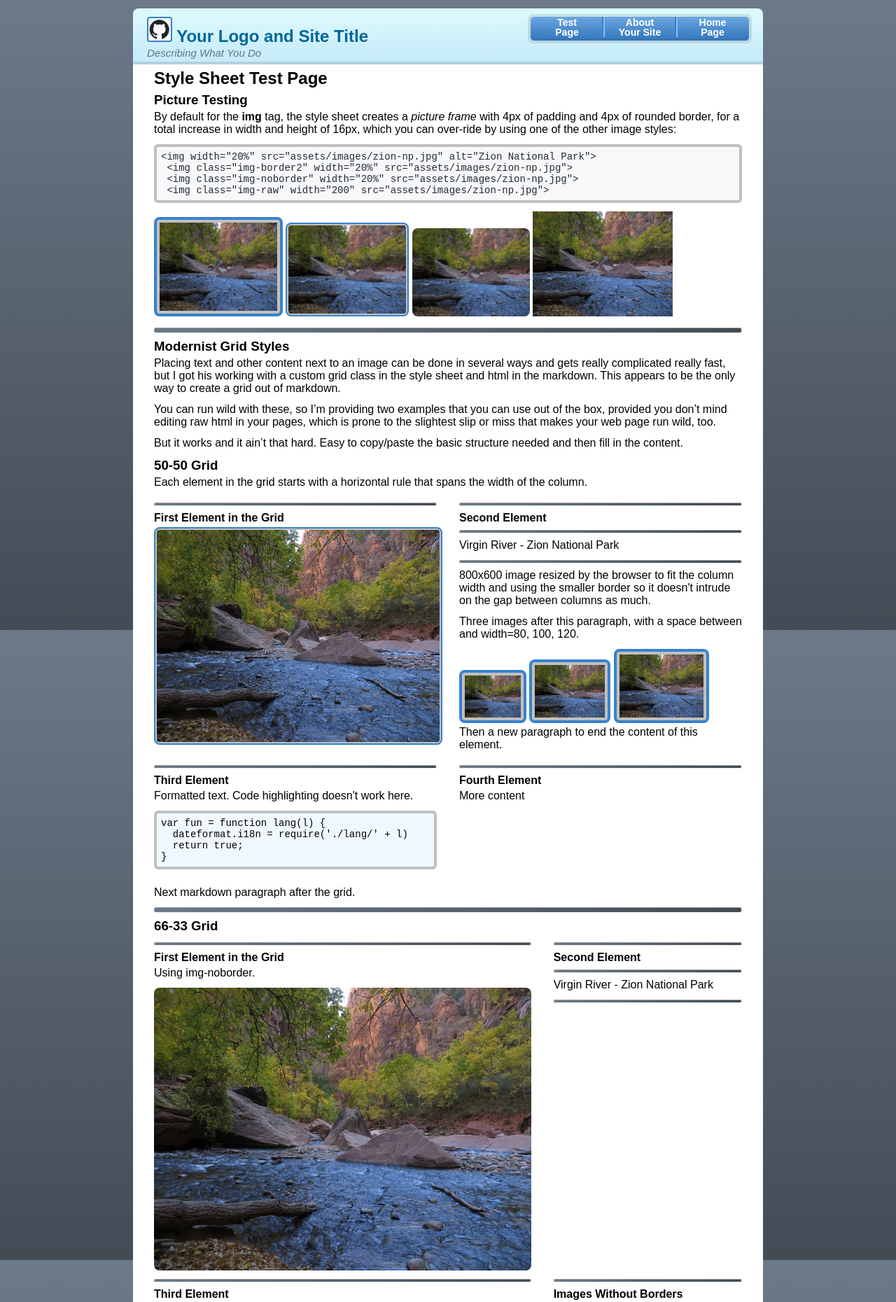
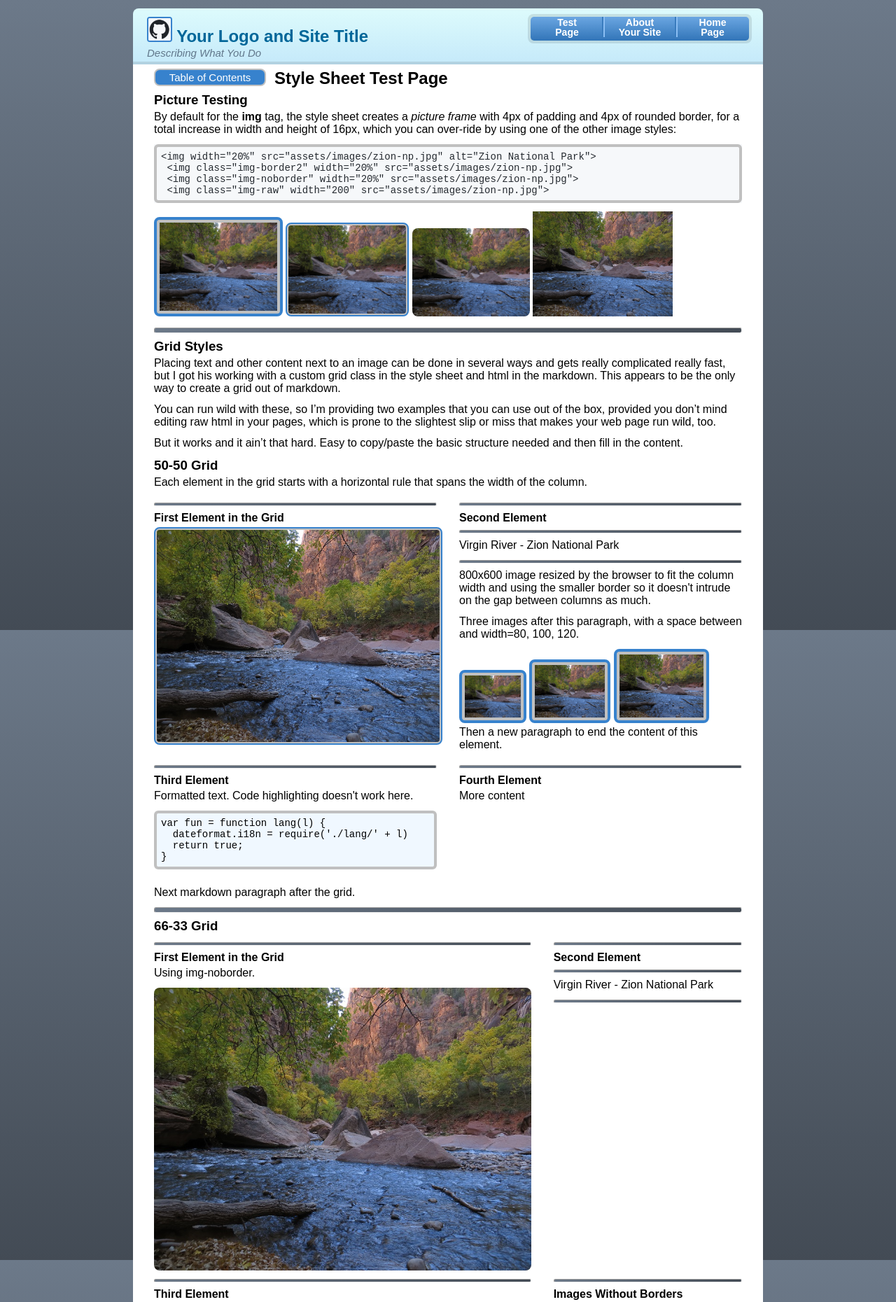
Before and after one commit to TR-Systems/modernist, a Jekyll site: the page built from test.md, in a window 1280 px wide. Shown: the top 1860 px of the page at 70% size. Built offline with Jekyll 4.4.1, drawn with Linux system fonts in a browser that asks for light colours; our own code applies the rules of GitHub Pages for plain Markdown files.

Commit message:
Add Dropdown Table of Contents Button

```diff
--- a/_sass/dropdown.scss
+++ b/_sass/dropdown.scss
@@ -1,13 +1,14 @@
 /* Dropdown Link Button for TOC or NAV */
 /* https://www.w3schools.com/howto/howto_js_dropdown.asp */
 .dropbtn {
+  width: 160px;
   background-color: #3782CD; /* 3498DB; */
   color: white;
   padding: 2px 12px;
   margin: 0 0 12px;
   font-size: 15px;
   font-weight: normal;
-  border: 4px solid gray;
+  border: 2px solid silver;
   border-radius: 8px;
   cursor: pointer;
 }
--- a/_sass/tr-systems-modernist.scss
+++ b/_sass/tr-systems-modernist.scss
@@ -193,6 +193,18 @@ section {
   }
 }
 
+.grid-toc {
+  display: grid;
+  grid-template-columns: max-content 1fr;
+  max-width: 900px; /* Same as Wraper */
+  margin: 0 0 6px;
+  grid-column-gap: 12px;
+  .c1 {
+    h2 {margin: 0;}
+	button {margin: 0;}
+  }
+}
+
 /* margin: top 0, left/right 0, bottom NNpx */
 
 h1, h2, {
--- a/test.md
+++ b/test.md
@@ -1,4 +1,24 @@
-## Style Sheet Test Page
+---
+title: Style Sheet Test Page
+---
+
+<div class="grid-toc">
+<div class="c1">
+<div class="dropdown">
+<button onclick="myFunction()" class="dropbtn">Table of Contents</button>
+<div id="myDropdown" class="dropdown-content">
+<a href="#grid-styles">Grid Styles</a>
+<a href="#50-50-grid">50-50 Grid</a>
+<a href="#66-33-grid">66-33 Grid</a>
+<a href="#pipe-testing">Pipe Testing</a>
+<a href="#table-testing">Table Testing</a>
+</div>
+</div>
+</div>
+<div class="c1">
+<h2>{{ page.title }}</h2>
+</div>
+</div>
 
 ### Picture Testing
 By default for the **img** tag, the style sheet creates a *picture frame* with 4px of padding and 4px of rounded border, for a total increase in width and height of 16px, which you can over-ride by using one of the other image styles:
@@ -17,7 +37,7 @@ By default for the **img** tag, the style sheet creates a *picture frame* with 4
 
 ---
 
-### Modernist Grid Styles
+### Grid Styles
 Placing text and other content next to an image can be done in several ways and gets really complicated really fast, but I got his working with a custom grid class in the style sheet and html in the markdown. This appears to be the only way to create a grid out of markdown.
 
 You can run wild with these, so I'm providing two examples that you can use out of the box, provided you don't mind editing raw html in your pages, which is prone to the slightest slip or miss that makes your web page run wild, too.
```
Also changed, not shown: index.md (+20 -10 lines).
